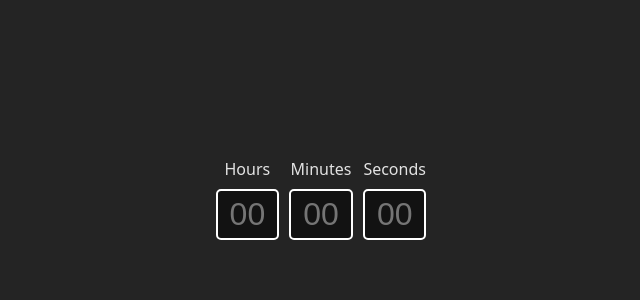
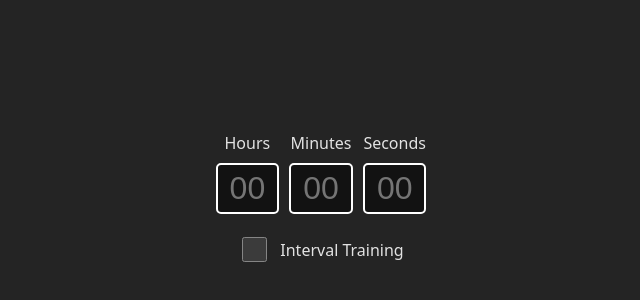
Before and after one commit to SanjeevMhn/workout-timer, a React (Vite) app: page / in a window 1280 px wide. Shown: the part 202-502 px from the top of the page, without its empty margins (319-959 px from the left). Built offline with nearby package versions, Linux system fonts and the light colour scheme; what nosleep.js would draw is missing.

Commit message:
[ADDED]: added option for interval timer

```diff
--- a/src/App.css
+++ b/src/App.css
@@ -5,18 +5,19 @@
   text-align: center;
 }
 
-.input-container{
+.input-container {
   display: flex;
   gap: 1rem;
+  margin: 0 auto;
 }
 
-.input-container .group{
+.input-container .group {
   display: flex;
   flex-direction: column;
   gap: 0.8rem;
 }
 
-.input-container input {
+input {
   font-size: 3.2rem;
   width: calc(calc(4 * 3.2rem) / 3);
   padding: 0.5rem;
@@ -25,38 +26,35 @@
   border-radius: 0.5rem;
   text-align: right;
   &::-webkit-inner-spin-button,
-  &::-webkit-outer-spin-button{
+  &::-webkit-outer-spin-button {
     appearance: none;
   }
 }
 
-.btn{
+.btn {
   /* margin-top: 2rem; */
   border: 2px solid #fff;
 }
 
-.btn-group{
+.btn-group {
   display: flex;
   gap: 0.8rem;
 }
 
-.progress{
+.progress {
   display: grid;
   place-items: center;
   --size: min(350px, 90vw);
   --bar-width: 30px;
   width: var(--size);
   aspect-ratio: 1 / 1;
-  background-image: conic-gradient(
-    orangered var(--progress, 0%),
-    gray 0%
-  );
+  background-image: conic-gradient(orangered var(--progress, 0%), gray 0%);
   border-radius: 50%;
   position: relative;
   isolation: isolate;
 
-  &::after{
-    content: '';
+  &::after {
+    content: "";
     background-color: #121212;
     border-radius: inherit;
     width: calc(100% - var(--bar-width));
@@ -66,12 +64,74 @@
     z-index: -1;
   }
 }
-.inner{
+.inner {
   display: flex;
   flex-direction: column;
   gap: 2rem;
 }
 
-.count-down{
+.count-down {
   font-size: 3.75rem;
 }
+
+.checkbox-container {
+  display: flex;
+  align-items: center;
+  margin: 0 auto;
+  gap: 1rem;
+  input[type="checkbox"] {
+    --size: 2.5rem;
+    width: var(--size);
+    aspect-ratio: 1 / 1;
+  }
+}
+
+.rest-time-container {
+  display: flex;
+  flex-direction: column;
+  gap: 1rem;
+  align-items: center;
+  font-size: 2rem;
+  input[type="number"] {
+    font-size: 2rem;
+    text-align: center;
+  }
+}
+
+.timer-outer {
+  position: relative;
+  .total-rounds {
+    --size: 8rem;
+    position: absolute;
+    top: calc(-1.5 * var(--size));
+    left: 50%;
+    transform: translateX(-50%);
+    width: var(--size);
+    aspect-ratio: 1 / 1;
+    display: flex;
+    align-items: center;
+    justify-content: center;
+    border-radius: 50%;
+    font-size: 3.5rem;
+    isolation: isolate;
+    &::after {
+      content: "";
+      position: absolute;
+      width: 125%;
+      aspect-ratio: 1 / 1;
+      /* background-color: turquoise; */
+      background-image: conic-gradient(orangered var(--progress, 0%), gray 0%);
+      border-radius: 50%;
+      z-index: -2;
+    }
+    &::before {
+      content: "";
+      position: absolute;
+      width: 100%;
+      aspect-ratio: 1 / 1;
+      background-color: #121212;
+      z-index: -1;
+      border-radius: 50%;
+    }
+  }
+}
--- a/src/App.tsx
+++ b/src/App.tsx
@@ -64,6 +64,9 @@ function App() {
     setTimerReset(false);
     setTimerStart(false);
     setTimerStop(false);
+    setIsInterval(false);
+    setRestTime(30)
+    setTotalRounds(1)
   };
 
   useEffect(() => {
@@ -141,10 +144,16 @@ function App() {
     convertTime();
   };
 
+  const [isInterval, setIsInterval] = useState<boolean>(false);
+  const [restTime, setRestTime] = useState<number>(30);
+  const [totalRounds, setTotalRounds] = useState<number>(1)
+
   return (
-    <div className={`${timerStart ? "progress" : ""}`} ref={progressRef}>
+    <div className={`timer-outer ${timerStart ? "progress" : ""}`} ref={progressRef}>
+      {(isInterval && timerStart ) && <span className="total-rounds">{totalRounds}</span>}
       <div className="inner">
         {!timerStart ? (
+          <>
             <div className="input-container">
               <div className="group">
                 <label htmlFor="" className="">
@@ -188,6 +197,52 @@ function App() {
                 />
               </div>
             </div>
+            <div className="group checkbox-container">
+              <input
+                type="checkbox"
+                name=""
+                id="interval"
+                className="form-control checkbox"
+                onChange={() => setIsInterval(!isInterval)}
+              />
+              <label htmlFor="interval" className="form-label">
+                Interval Training
+              </label>
+            </div>
+            {isInterval ? (
+              <>
+                <span className="info">(Note - The time set above will be divided based on the rounds and rest time)</span>
+                <div className="group rest-time-container">
+                  <label htmlFor="rounds">Total Rounds</label>
+                  <input
+                    type="number"
+                    name=""
+                    id=""
+                    className="form-control"
+                    placeholder="Total Rounds"
+                    defaultValue={totalRounds}
+                    onBlur={(e: ChangeEvent<HTMLInputElement>) =>
+                      setTotalRounds(Number(e.target.value))
+                    }
+                  />
+                </div>
+                <div className="group rest-time-container">
+                  <label htmlFor="rest-time">Rest Time (in Seconds)</label>
+                  <input
+                    type="number"
+                    name=""
+                    id=""
+                    className="form-control"
+                    placeholder="Rest Time"
+                    defaultValue={restTime}
+                    onBlur={(e: ChangeEvent<HTMLInputElement>) =>
+                      setRestTime(Number(e.target.value))
+                    }
+                  />
+                </div>
+              </>
+            ) : null}
+          </>
         ) : (
           <h2 className="count-down">{countDown}</h2>
         )}
```
Lines whose indentation alone changed are shown as unchanged.
